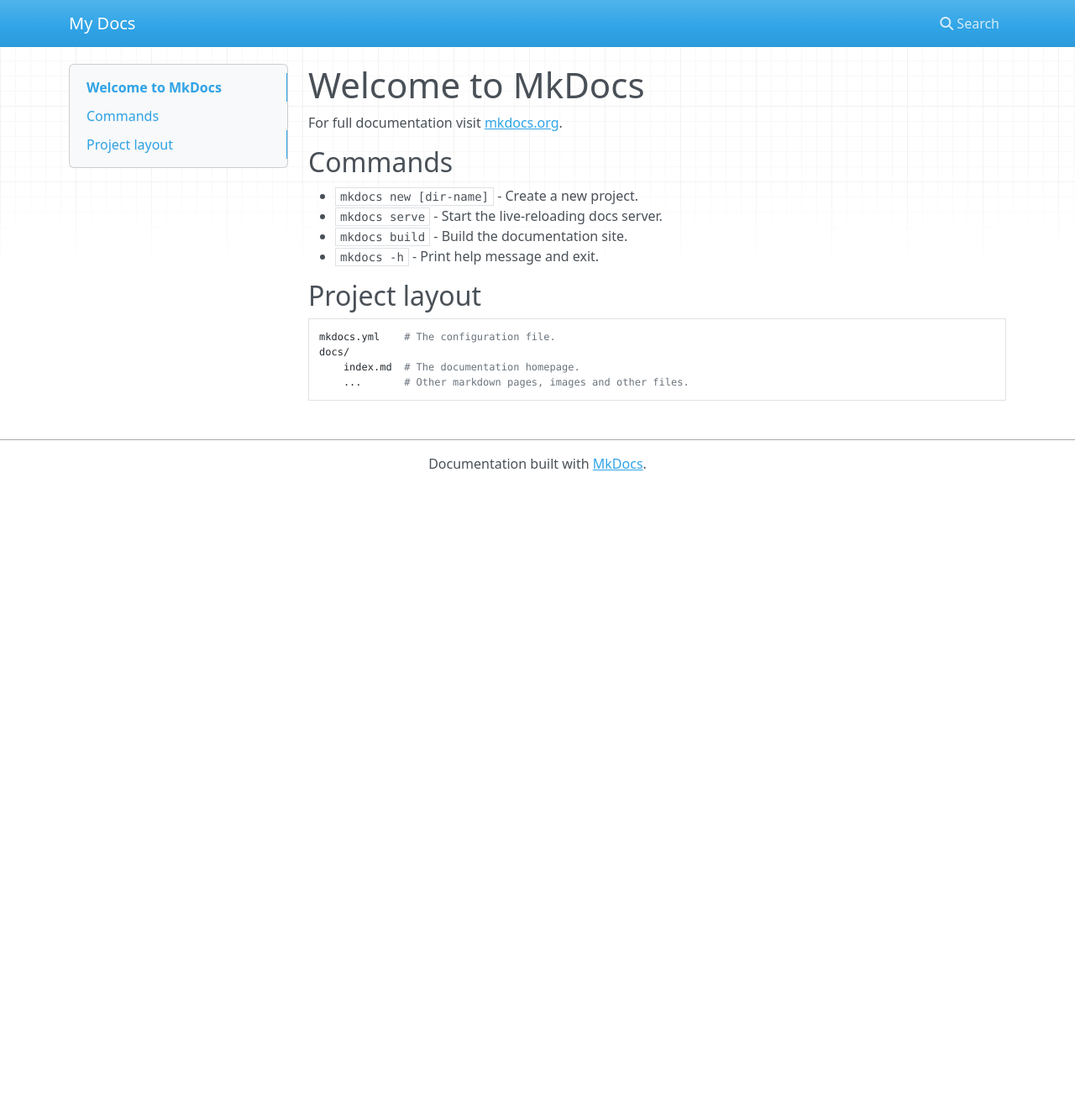
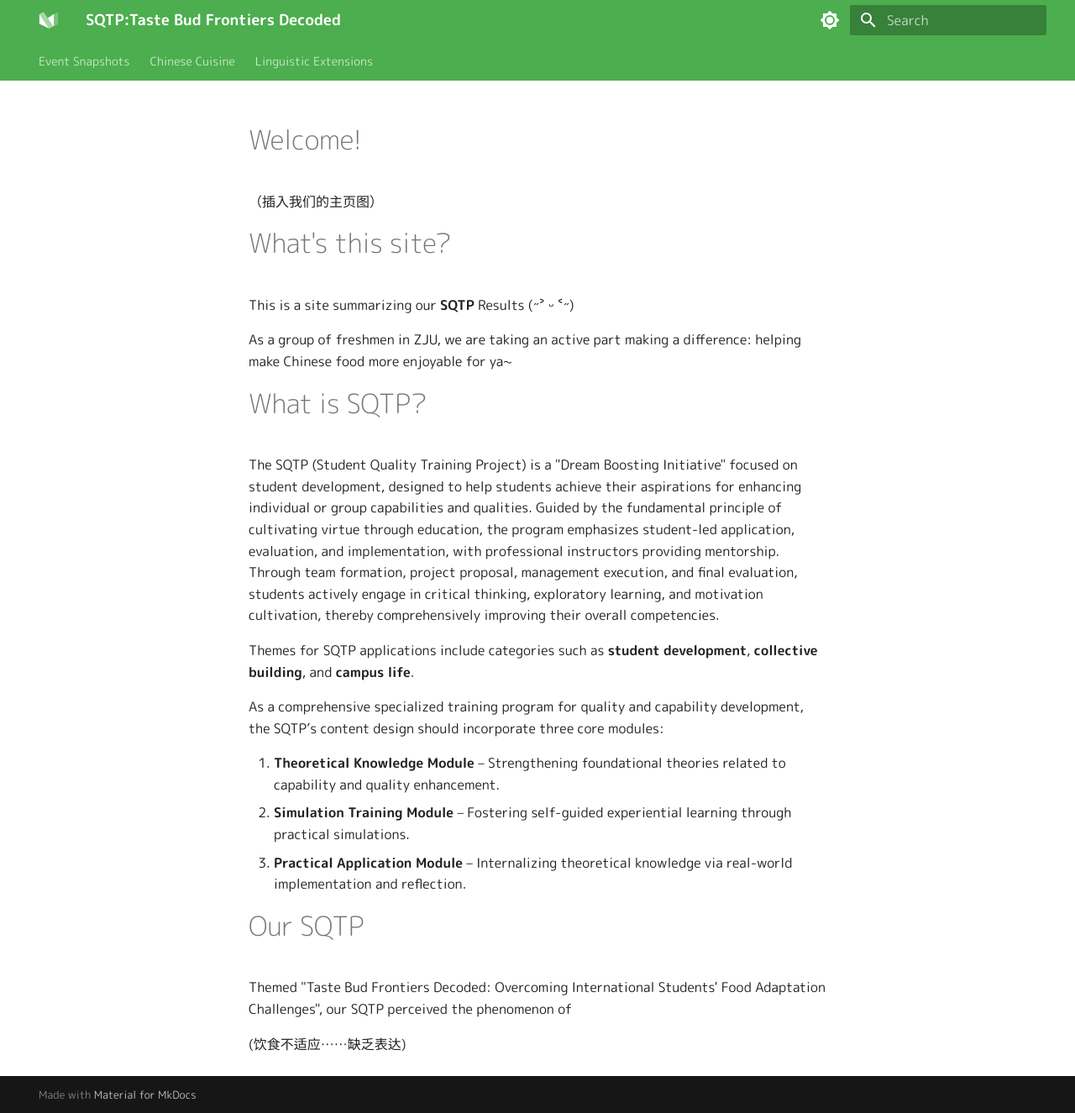
Before and after one commit to ceparazia/SQTP, an MkDocs documentation site: the page built from docs/index.md, in a window 1280 px wide and 1325 px high. Shown: the whole window at 84% size. Built offline with MkDocs 1.6.1 and Material for MkDocs 9.7.7, drawn with Linux system fonts in a browser that asks for light colours; nearby versions of some CDN libraries.

Commit message:
save 21:37

```diff
--- a/docs/index.md
+++ b/docs/index.md
@@ -1,17 +1,33 @@
-# Welcome to MkDocs
+# Welcome!
 
-For full documentation visit [mkdocs.org](https://www.mkdocs.org).
+（插入我们的主页图）
 
-## Commands
 
-* `mkdocs new [dir-name]` - Create a new project.
-* `mkdocs serve` - Start the live-reloading docs server.
-* `mkdocs build` - Build the documentation site.
-* `mkdocs -h` - Print help message and exit.
 
-## Project layout
+# What's this site?
 
-    mkdocs.yml    # The configuration file.
-    docs/
-        index.md  # The documentation homepage.
-        ...       # Other markdown pages, images and other files.
+This is a site summarizing our **SQTP** Results (˶˃ ᵕ ˂˶)
+
+As a group of freshmen in ZJU, we are taking an active part making a difference: helping make Chinese food more enjoyable for ya~
+
+
+
+# What is SQTP?
+
+The SQTP (Student Quality Training Project) is a "Dream Boosting Initiative" focused on student development, designed to help students achieve their aspirations for enhancing individual or group capabilities and qualities. Guided by the fundamental principle of cultivating virtue through education, the program emphasizes student-led application, evaluation, and implementation, with professional instructors providing mentorship. Through team formation, project proposal, management execution, and final evaluation, students actively engage in critical thinking, exploratory learning, and motivation cultivation, thereby comprehensively improving their overall competencies.
+
+Themes for SQTP applications include categories such as **student development**, **collective building**, and **campus life**.
+
+As a comprehensive specialized training program for quality and capability development, the SQTP’s content design should incorporate three core modules:
+
+1. **Theoretical Knowledge Module** – Strengthening foundational theories related to capability and quality enhancement.
+2. **Simulation Training Module** – Fostering self-guided experiential learning through practical simulations.
+3. **Practical Application Module** – Internalizing theoretical knowledge via real-world implementation and reflection.
+
+
+
+# Our SQTP
+
+Themed "Taste Bud Frontiers Decoded: Overcoming International Students' Food Adaptation Challenges", our SQTP perceived the phenomenon of
+
+(饮食不适应……缺乏表达)
--- a/mkdocs.yml
+++ b/mkdocs.yml
@@ -1 +1,115 @@
-site_name: My Docs
+site_name: SQTP:Taste Bud Frontiers Decoded
+site_description: An SQTP result site by a group of Changemakers in ZJU
+#缺少队名
+site_author: (Name?) SQTP Team
+
+theme:
+  name: material
+  font:
+    text: M PLUS Rounded 1c
+    code: Roboto Mono  #代码字体
+  # logo: assets/favicon.png #左上角logo，可插入图片链接
+  palette:
+    - scheme: default
+      primary: green #设置顶部颜色
+      toggle:
+        icon: material/brightness-7
+        name: 切换到夜间模式
+
+    - scheme: slate   #这里设置夜间模式
+      primary: teal  #teal是青色
+      toggle:
+        icon: material/brightness-4
+        name: 切换到光亮模式
+
+  features:
+    - navigation.top # 返回顶部的按钮 在上滑时出现
+    - navigation.tabs  #这句的作用是使得文档第一级现实在页面正上方那一栏
+    - navigation.sections #启用部分后，顶级部分在边栏中呈现为1220px以上视口的组，但在移动设备上保持原样
+    #- navigation.footer #页脚将呈现在边栏中，但在移动设备上保持原样
+    # 感觉页脚有点丑，不想用
+    - navigation.expand
+    - search.suggest # 搜索输入一些字母时推荐补全整个单词
+    - search.highlight # 搜索出的文章关键词加入高亮
+
+  #language: zh
+
+  icon:
+    repo: fontawesome/brands/github #右上角图标
+    logo: logo  #左上角logo
+
+
+
+nav:
+  - Event Snapshots: Event Snapshots.md
+  - Chinese Cuisine:
+      - Chinese Cooking Techniques: Chinese Cooking Techniques.md
+      - Chinese Culinary Culture: Chinese Culinary Culture.md
+      - Chinese Cuisine in ZJU: Chinese Cuisine in ZJU.md
+  - Linguistic Extensions:
+      - Overview: Overview LE.md
+      - Semiotic Perspective: Semiotic Perspective.md
+      - Phonetic Practice: Phonetic Practice.md
+      - Semantic Field Theory: Semantic Field Theory.md
+      - Sociolinguistics: Sociolinguistics.md
+
+
+extra:
+  analytics:
+    provider: google
+    feedback:
+      title: Is our site helpful?
+      ratings:
+        - icon: material/thumb-up-outline
+          name: Yes, it is!
+          data: 1
+          note: >-
+            Thank you!(˵ •̀ ᴗ - ˵ ) ✧
+
+        - icon: material/thumb-down-outline
+          name: I'm afraid not...
+          data: 0
+          note: >-
+            Thank you for your feedback! (,,>﹏<,,)
+
+
+
+markdown_extensions: #详见https://squidfunk.github.io/mkdocs-material/setup/extensions/python-markdown-extensions/ 和 https://squidfunk.github.io/mkdocs-material/setup/extensions/python-markdown/
+  - abbr
+  - attr_list
+  - admonition
+  - def_list
+  - footnotes
+  - md_in_html
+  # - meta # 支持Markdown文件上方自定义标题标签等
+  - pymdownx.caret
+  - pymdownx.betterem
+  - pymdownx.critic
+  - pymdownx.details
+  - pymdownx.inlinehilite
+  - pymdownx.keys
+  - pymdownx.mark
+  - pymdownx.snippets
+  - pymdownx.smartsymbols
+  - pymdownx.tilde
+  - pymdownx.superfences:
+      custom_fences:
+        - name: mermaid
+          class: mermaid
+          format:
+            !!python/name:pymdownx.superfences.fence_code_format # 代码块高亮插件
+  - pymdownx.arithmatex: # latex支持
+      generic: true
+  - toc:
+      permalink: true # 固定标题位置为当前位置
+  - pymdownx.highlight: # 代码块高亮
+      anchor_linenums: true
+      linenums: true # 显示行号
+      # auto_title: true # 显示编程语言名称
+  - pymdownx.emoji:
+      emoji_index: !!python/name:material.extensions.emoji.twemoji
+      emoji_generator: !!python/name:material.extensions.emoji.to_svg
+  - pymdownx.tabbed:
+      alternate_style: true
+  - pymdownx.tasklist:
+      custom_checkbox: true
```
Also changed, not shown: docs/Chinese Cooking Techniques.md (added, +23 -0 lines), docs/Chinese Cuisine in ZJU.md (added, +9 -0 lines), docs/Chinese Culinary Culture.md (added, +11 -0 lines), docs/Event Snapshots.md (added, +7 -0 lines), docs/Overview LE.md (added, +17 -0 lines), docs/Phonetic Practice.md (added, +7 -0 lines), docs/Semantic Field Theory.md (added, +3 -0 lines), docs/Semiotic Perspective.md (added, +5 -0 lines), docs/Sociolinguistics.md (added, +7 -0 lines).
